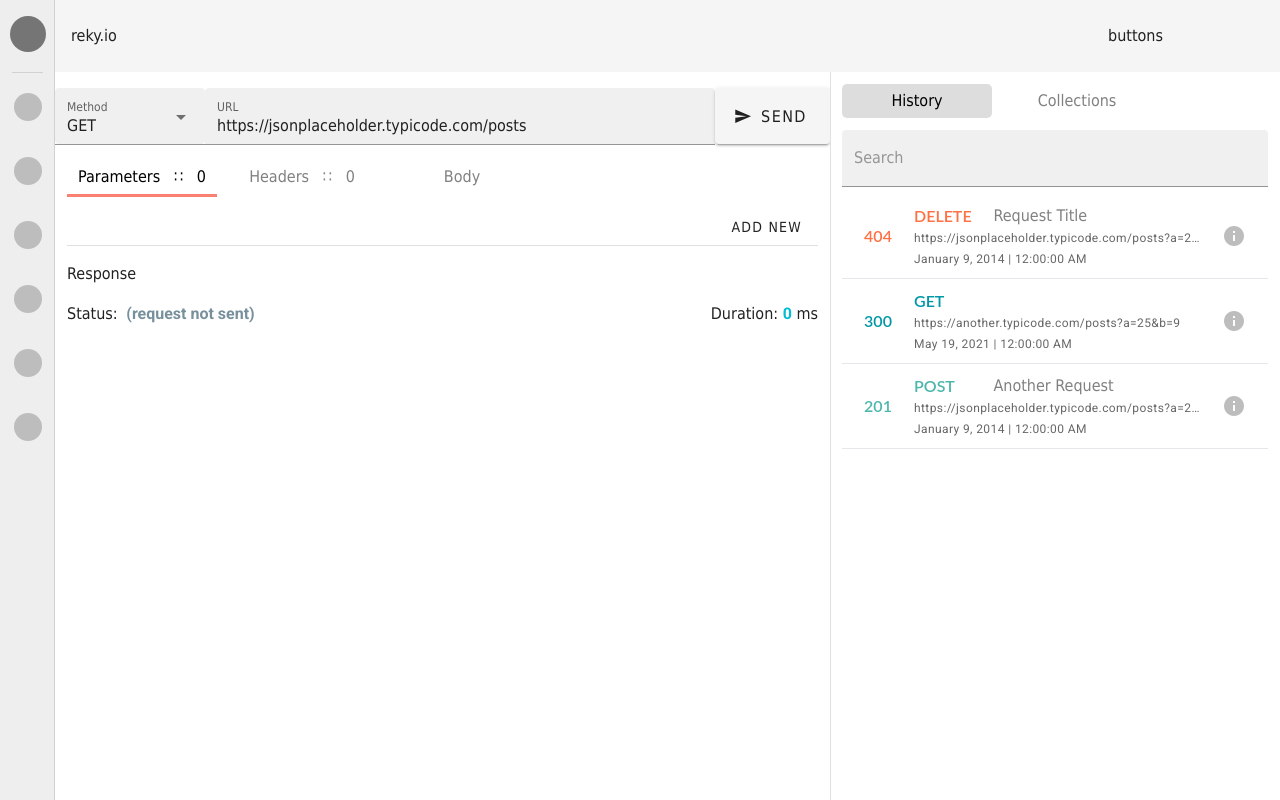
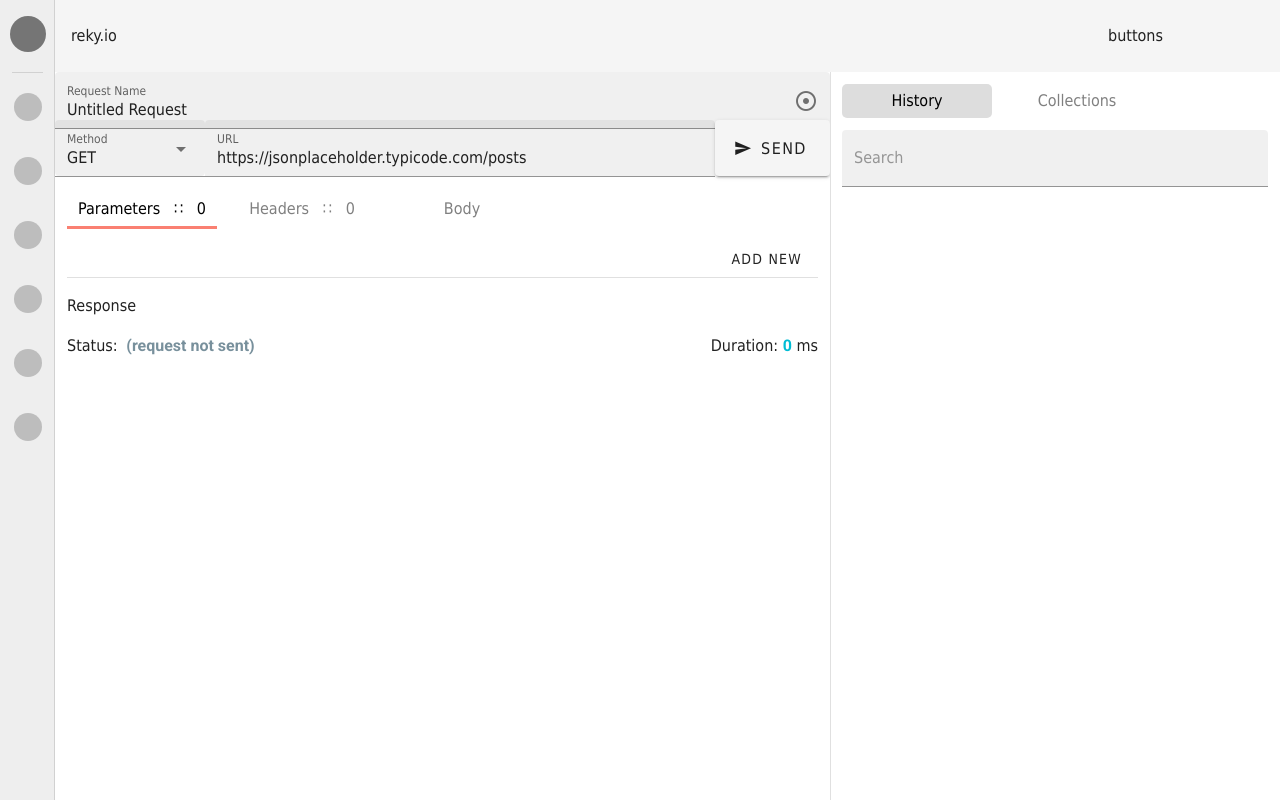
Before and after one commit to CanerSezgin/reky, a Vue app: page /1/2 in a window 1280 px wide. Built offline with nearby package versions, Linux system fonts and the light colour scheme; a web font is replaced by a local one.

Commit message:
history functionality

```diff
--- /dev/null
+++ b/src/classes.js
@@ -0,0 +1,12 @@
+export class History {
+  constructor(response, title) {
+    const { config, status } = response;
+    const { method, url } = config;
+
+    this.date = new Date();
+    this.method = method;
+    this.statusCode = status;
+    this.fullUrl = url;
+    this.title = title || '';
+  }
+}
--- a/src/components/History/History.vue
+++ b/src/components/History/History.vue
@@ -6,20 +6,22 @@
       hide-details
       placeholder="Search"
     ></v-text-field>
-    <HistoryList :reqs="results" />
+    <HistoryList :reqs="results" @save="save" @delete="removeRecord" />
   </div>
 </template>
 
 <script>
+import { mapState, mapActions } from 'vuex';
 import HistoryList from '@/components/History/HistoryList';
 
 export default {
   components: { HistoryList },
   computed: {
+    ...mapState('history', ['history']),
     results() {
-      return this.reqs.filter(
+      return this.history.filter(
         (r) =>
-          (r.request || '')
+          (r.fullUrl || '')
             .toLowerCase()
             .includes(this.searchStr.toLowerCase()) ||
           (r.title || '').toLowerCase().includes(this.searchStr.toLowerCase())
@@ -29,30 +31,13 @@ export default {
   data() {
     return {
       searchStr: '',
-      reqs: [
-        {
-          date: new Date('Jan 9, 2014'),
-          method: 'DELETE',
-          request: 'https://jsonplaceholder.typicode.com/posts?a=25&b=9',
-          statusCode: 404,
-          title: 'Request Title',
-        },
-        {
-          date: new Date('May 19, 2021'),
-          method: 'GET',
-          request: 'https://another.typicode.com/posts?a=25&b=9',
-          statusCode: 300,
-          title: '',
-        },
-        {
-          date: new Date('Jan 9, 2014'),
-          method: 'POST',
-          request: 'https://jsonplaceholder.typicode.com/posts?a=25&b=9',
-          statusCode: 201,
-          title: 'Another Request',
-        },
-      ],
     };
+  },
+  methods: {
+    ...mapActions('history', ['removeRecord']),
+    save(index) {
+      console.log('coming soon', index);
+    },
   },
 };
 </script>
--- a/src/components/History/HistoryList.vue
+++ b/src/components/History/HistoryList.vue
@@ -18,7 +18,7 @@
                 style="width: 110px;"
                 :style="`color: ${getStatusCodeColor(req.statusCode)}`"
               >
-                {{ req.method }}
+                {{ req.method.toUpperCase() }}
               </div>
               <div class="request-title" style="width: 100%;">
                 {{ req.title }}
@@ -28,7 +28,7 @@
 
           <v-list-item-subtitle
             class="mt-1 caption"
-            v-text="req.request"
+            v-text="req.fullUrl"
           ></v-list-item-subtitle>
           <v-list-item-subtitle class="mt-1 caption">{{
             req.date | formatDate
@@ -36,9 +36,23 @@
         </v-list-item-content>
 
         <v-list-item-action>
-          <v-btn icon>
-            <v-icon color="grey lighten-1">mdi-information</v-icon>
-          </v-btn>
+          <v-menu offset-y :position-y="100">
+            <template v-slot:activator="{ on, attrs }">
+              <v-btn icon v-bind="attrs" v-on="on">
+                <v-icon color="grey lighten-1">mdi-dots-vertical</v-icon>
+              </v-btn>
+            </template>
+            <v-list class="py-0 my-0">
+              <v-list-item
+                v-for="(action, actionIndex) in actions"
+                :key="actionIndex"
+                @click="$emit(action.type, index)"
+              >
+                <v-icon>{{ action.icon }}</v-icon>
+                <span class="ml-3">{{ action.title }}</span>
+              </v-list-item>
+            </v-list>
+          </v-menu>
         </v-list-item-action>
       </v-list-item>
     </v-list>
@@ -50,6 +64,18 @@ import { getStatusCodeColor } from '@/utils/statusCode';
 export default {
   props: {
     reqs: { type: Array, default: () => [] },
+  },
+  data() {
+    return {
+      actions: [
+        {
+          type: 'save',
+          title: 'Save Request',
+          icon: 'mdi-content-save-settings-outline',
+        },
+        { type: 'delete', title: 'Delete', icon: 'mdi-delete' },
+      ],
+    };
   },
   methods: {
     getStatusCodeColor(statusCode) {
--- a/src/components/Requester/Requester.vue
+++ b/src/components/Requester/Requester.vue
@@ -1,5 +1,15 @@
 <template>
   <div>
+    <v-row>
+      <v-text-field
+        v-model="title"
+        filled
+        hide-details
+        label="Request Name"
+        placeholder="Request Name"
+        append-icon="mdi-record-circle-outline"
+      ></v-text-field>
+    </v-row>
     <v-row class="mt-1">
       <v-card flat class="transparent" width="150">
         <v-select
@@ -54,7 +64,9 @@
 </template>
 
 <script>
+import { mapActions } from 'vuex';
 import { axiosRequest } from '@/utils/axios';
+import { History } from '@/classes';
 import Headers from '@/components/Requester/Headers';
 import QueryParams from '@/components/Requester/QueryParams';
 import Response from '@/components/Response/Response';
@@ -79,6 +91,7 @@ export default {
       ],
 
       method: 'get',
+      title: 'Untitled Request',
       url: 'https://jsonplaceholder.typicode.com/posts',
       headers: [],
       queryList: [],
@@ -111,6 +124,7 @@ export default {
     },
   },
   methods: {
+    ...mapActions('history', ['addRecord']),
     updateQueryString(qs) {
       const indexOfQSStart = this.url.indexOf('?');
       if (indexOfQSStart !== -1) {
@@ -126,6 +140,8 @@ export default {
       });
       this.response = response;
       console.log(this.response);
+      const historyRecord = new History(this.response, this.title);
+      this.addRecord(historyRecord);
     },
   },
 };
--- a/src/store/index.js
+++ b/src/store/index.js
@@ -1,15 +1,12 @@
-import Vue from 'vue'
-import Vuex from 'vuex'
+import Vue from 'vue';
+import Vuex from 'vuex';
 
-Vue.use(Vuex)
+import history from './modules/history';
+
+Vue.use(Vuex);
 
 export default new Vuex.Store({
-  state: {
+  modules: {
+    history,
   },
-  mutations: {
-  },
-  actions: {
-  },
-  modules: {
-  }
-})
+});
--- /dev/null
+++ b/src/store/modules/history.js
@@ -0,0 +1,36 @@
+import { LStorage } from '../../utils/storages';
+
+export default {
+  namespaced: true,
+
+  state: {
+    history: LStorage.get('history') || [],
+  },
+
+  getters: {},
+
+  mutations: {
+    ADD_RECORD(state, record) {
+      const { history } = state;
+      if (history.length === 8) {
+        history.pop();
+      }
+
+      history.unshift(record);
+      LStorage.set('history', state.history);
+    },
+    DELETE_RECORD(state, recordIndex) {
+      state.history.splice(recordIndex, 1);
+      LStorage.set('history', state.history);
+    },
+  },
+
+  actions: {
+    addRecord({ commit }, record) {
+      commit('ADD_RECORD', record);
+    },
+    removeRecord({ commit }, recordIndex) {
+      commit('DELETE_RECORD', recordIndex);
+    },
+  },
+};
--- /dev/null
+++ b/src/utils/storages.js
@@ -0,0 +1,14 @@
+const preKey = 'reky_';
+export const LStorage = {
+  set(key, value) {
+    localStorage.setItem(`${preKey}_${key}`, JSON.stringify(value));
+  },
+  get(key) {
+    const dataStr = localStorage.getItem(`${preKey}_${key}`);
+    try {
+      return JSON.parse(dataStr);
+    } catch (error) {
+      return '';
+    }
+  },
+};
```
